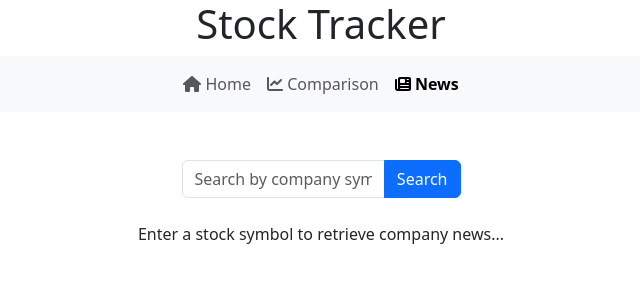
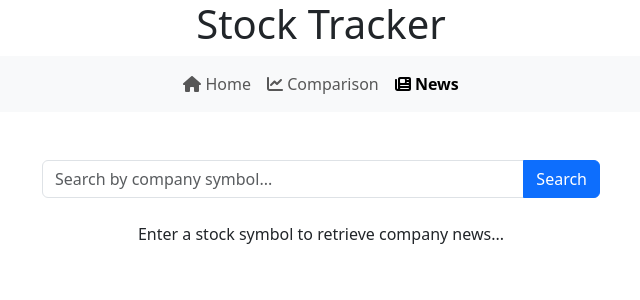
Before and after one commit to srimel/stock-tracker, a React (Create React App) app in the folder stock-tracker/: page /news in a window 1280 px wide. Shown: the top 300 px of the page, without its empty margins (319-959 px from the left). Built offline with nearby package versions, Linux system fonts and the light colour scheme.

Commit message:
Make input element wider

```diff
--- a/stock-tracker/src/components/news/News.js
+++ b/stock-tracker/src/components/news/News.js
@@ -79,7 +79,7 @@
     <div className="news">
       <Container className="mt-0">
         <Form className="mb-4" onSubmit={handleSearchSubmit}>
-          <InputGroup className="w-25 mx-auto">
+          <InputGroup className="w-50 mx-auto">
             <Form.Control
               type="text"
               value={search}
```
